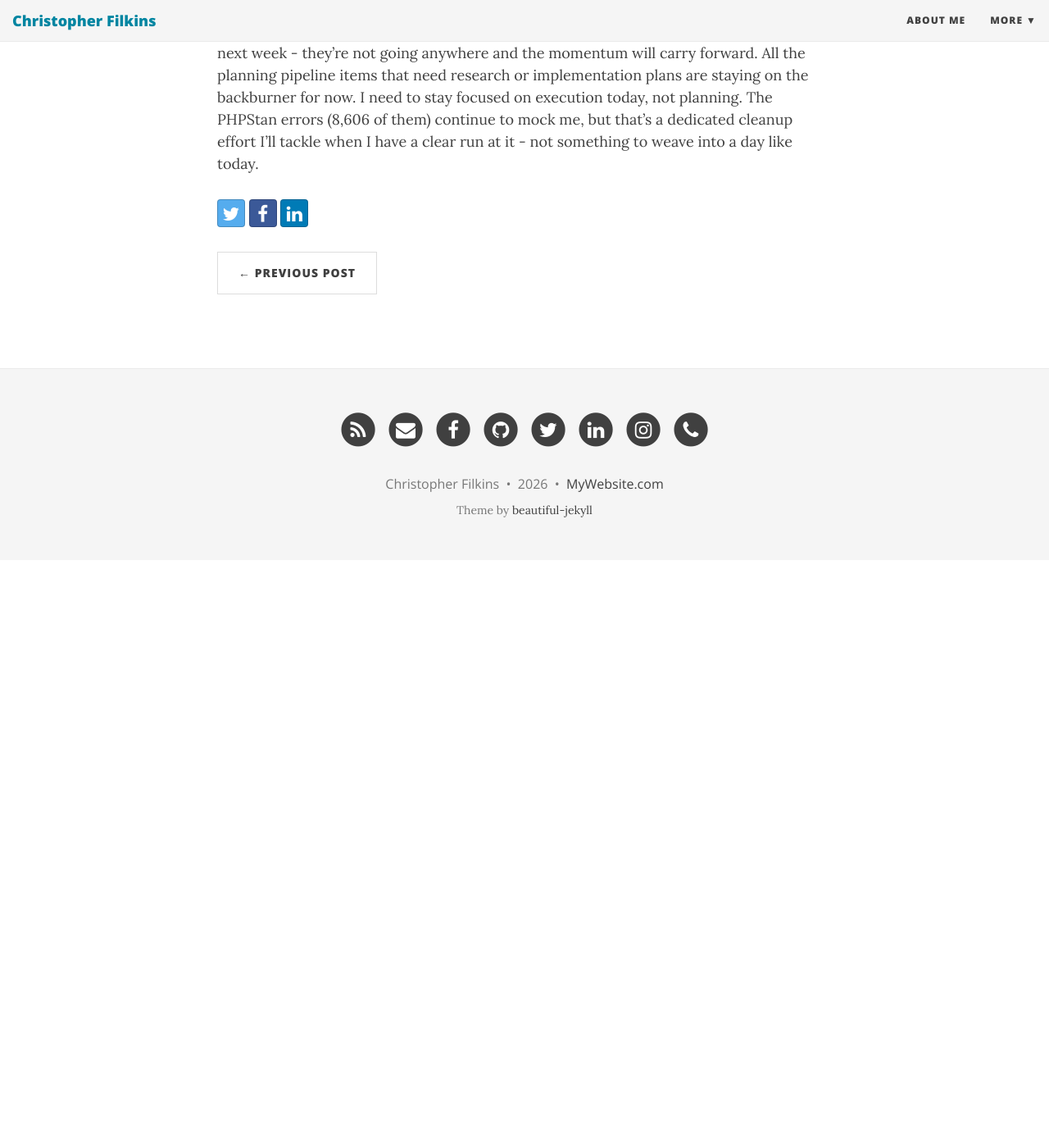
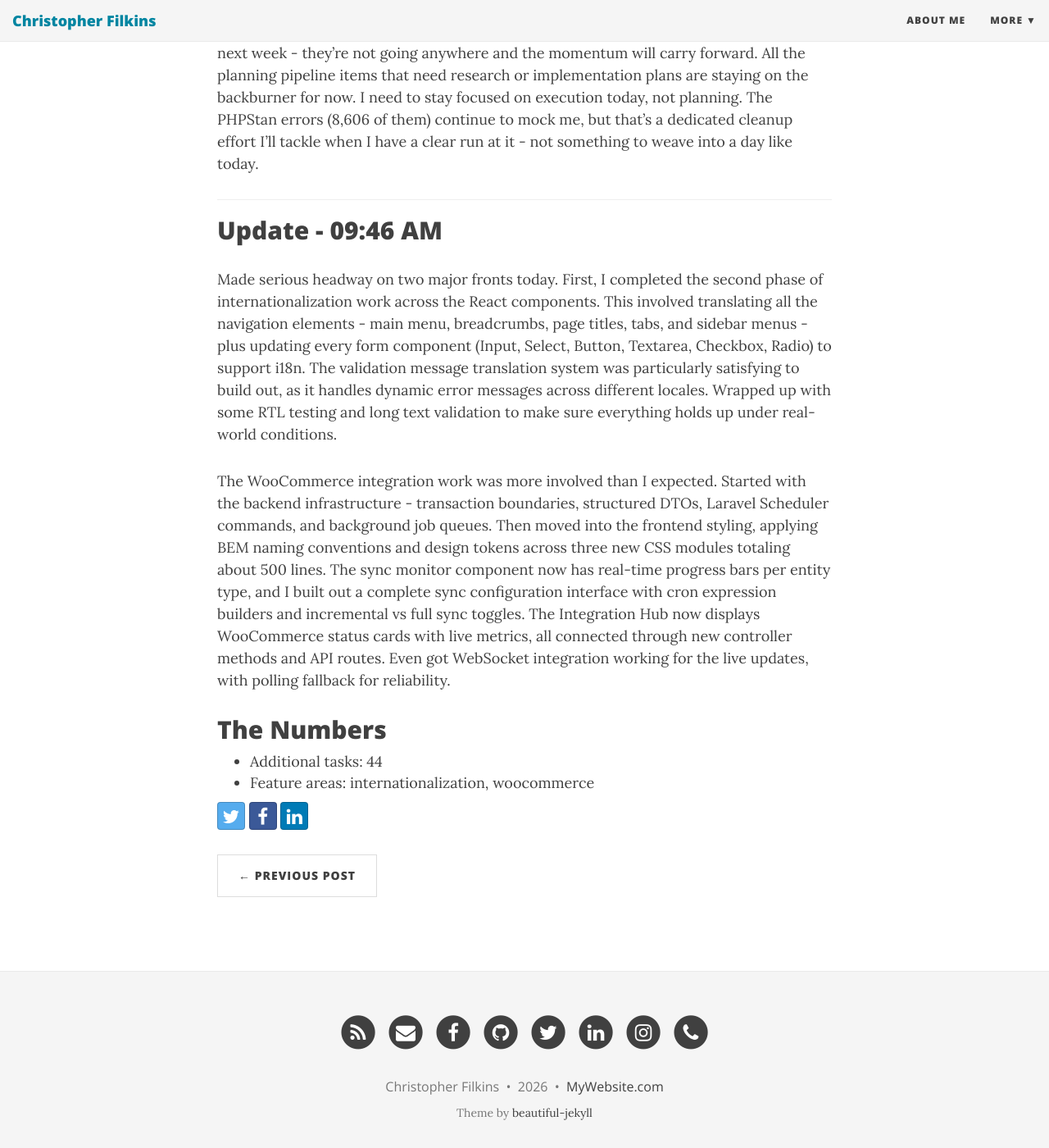
Before and after one commit to filchyboy/filchyboy.github.io, a Jekyll site: the page built from _posts/2026-01-16-todays-plan.md, in a window 1280 px wide and 1400 px high, scrolled down 1717 px. Shown: the whole window at 82% size. Built offline with Jekyll 4.4.1, drawn with Linux system fonts in a browser that asks for light colours; nearby versions of some CDN libraries; before the commit the page ends 2400 px from its top, so only the background shows below that.

Commit message:
Update build-in-public update: Woocommerce

```diff
--- a/_posts/2026-01-16-todays-plan.md
+++ b/_posts/2026-01-16-todays-plan.md
@@ -37,3 +37,20 @@ The migration is 39.1% complete, I've got artifacts in place, but I haven't writ
 ## Parked
 
 The rest of the i18n testing suite (the other 2-3 tasks I won't get to today) will roll into next week - they're not going anywhere and the momentum will carry forward. All the planning pipeline items that need research or implementation plans are staying on the backburner for now. I need to stay focused on execution today, not planning. The PHPStan errors (8,606 of them) continue to mock me, but that's a dedicated cleanup effort I'll tackle when I have a clear run at it - not something to weave into a day like today.
+
+---
+
+## Update - 09:46 AM
+
+Made serious headway on two major fronts today. First, I completed the second phase of internationalization work across the React components. This involved translating all the navigation elements - main menu, breadcrumbs, page titles, tabs, and sidebar menus - plus updating every form component (Input, Select, Button, Textarea, Checkbox, Radio) to support i18n. The validation message translation system was particularly satisfying to build out, as it handles dynamic error messages across different locales. Wrapped up with some RTL testing and long text validation to make sure everything holds up under real-world conditions.
+
+The WooCommerce integration work was more involved than I expected. Started with the backend infrastructure - transaction boundaries, structured DTOs, Laravel Scheduler commands, and background job queues. Then moved into the frontend styling, applying BEM naming conventions and design tokens across three new CSS modules totaling about 500 lines. The sync monitor component now has real-time progress bars per entity type, and I built out a complete sync configuration interface with cron expression builders and incremental vs full sync toggles. The Integration Hub now displays WooCommerce status cards with live metrics, all connected through new controller methods and API routes. Even got WebSocket integration working for the live updates, with polling fallback for reliability.
+
+## The Numbers
+- Additional tasks: 44
+- Feature areas: internationalization, woocommerce
+<!-- Generated by dev-tracker publish_to_jekyll.py (AI mode) -->
+<!-- accomplished-date: 2026-01-16 -->
+<!-- unit-ids: i18n-p2-nav-main-menu,i18n-p2-forms-json-creation,i18n-p2-forms-input,i18n-p2-forms-select,i18n-p2-breadcrumbs-component,i18n-p2-nav-breadcrumbs,i18n-p2-nav-page-titles,i18n-p2-nav-tabs,i18n-p2-nav-sidebar,i18n-p2-forms-button,i18n-p2-forms-textarea,i18n-p2-forms-checkbox,i18n-p2-forms-radio,i18n-p2-forms-validation,woocommerce-add-transaction-boundary-management,woocommerce-return-structured-syncresult-dto,woocommerce-task-116,woocommerce-add-background-job-queue-configuration,woocommerce-test-scheduler-runs-syncs-automatically,woocommerce-task-121,woocommerce-task-122,woocommerce-task-123,woocommerce-task-124,woocommerce-task-125,woocommerce-task-126,woocommerce-task-127,woocommerce-task-128,woocommerce-task-129,woocommerce-add-real-time-progress-bars-per-entity-type,woocommerce-import-css-module-via-pushstyles,woocommerce-task-133,woocommerce-task-134,woocommerce-add-sync-schedule-configuration-section,woocommerce-add-incremental-vs-full-sync-toggle,woocommerce-add-cron-expression-builder-ui,woocommerce-task-140,woocommerce-task-141,woocommerce-task-142,woocommerce-task-143,woocommerce-task-144,woocommerce-task-145,woocommerce-task-146,i18n-p2-nav-rtl-test,i18n-p2-forms-long-text-test -->
+
+<!-- unit-ids: i18n-p2-breadcrumbs-component,i18n-p2-forms-button,i18n-p2-forms-checkbox,i18n-p2-forms-input,i18n-p2-forms-json-creation,i18n-p2-forms-long-text-test,i18n-p2-forms-radio,i18n-p2-forms-select,i18n-p2-forms-textarea,i18n-p2-forms-validation,i18n-p2-nav-breadcrumbs,i18n-p2-nav-main-menu,i18n-p2-nav-page-titles,i18n-p2-nav-rtl-test,i18n-p2-nav-sidebar,i18n-p2-nav-tabs,woocommerce-add-background-job-queue-configuration,woocommerce-add-cron-expression-builder-ui,woocommerce-add-incremental-vs-full-sync-toggle,woocommerce-add-real-time-progress-bars-per-entity-type,woocommerce-add-sync-schedule-configuration-section,woocommerce-add-transaction-boundary-management,woocommerce-import-css-module-via-pushstyles,woocommerce-return-structured-syncresult-dto,woocommerce-task-116,woocommerce-task-121,woocommerce-task-122,woocommerce-task-123,woocommerce-task-124,woocommerce-task-125,woocommerce-task-126,woocommerce-task-127,woocommerce-task-128,woocommerce-task-129,woocommerce-task-133,woocommerce-task-134,woocommerce-task-140,woocommerce-task-141,woocommerce-task-142,woocommerce-task-143,woocommerce-task-144,woocommerce-task-145,woocommerce-task-146,woocommerce-test-scheduler-runs-syncs-automatically -->
```
